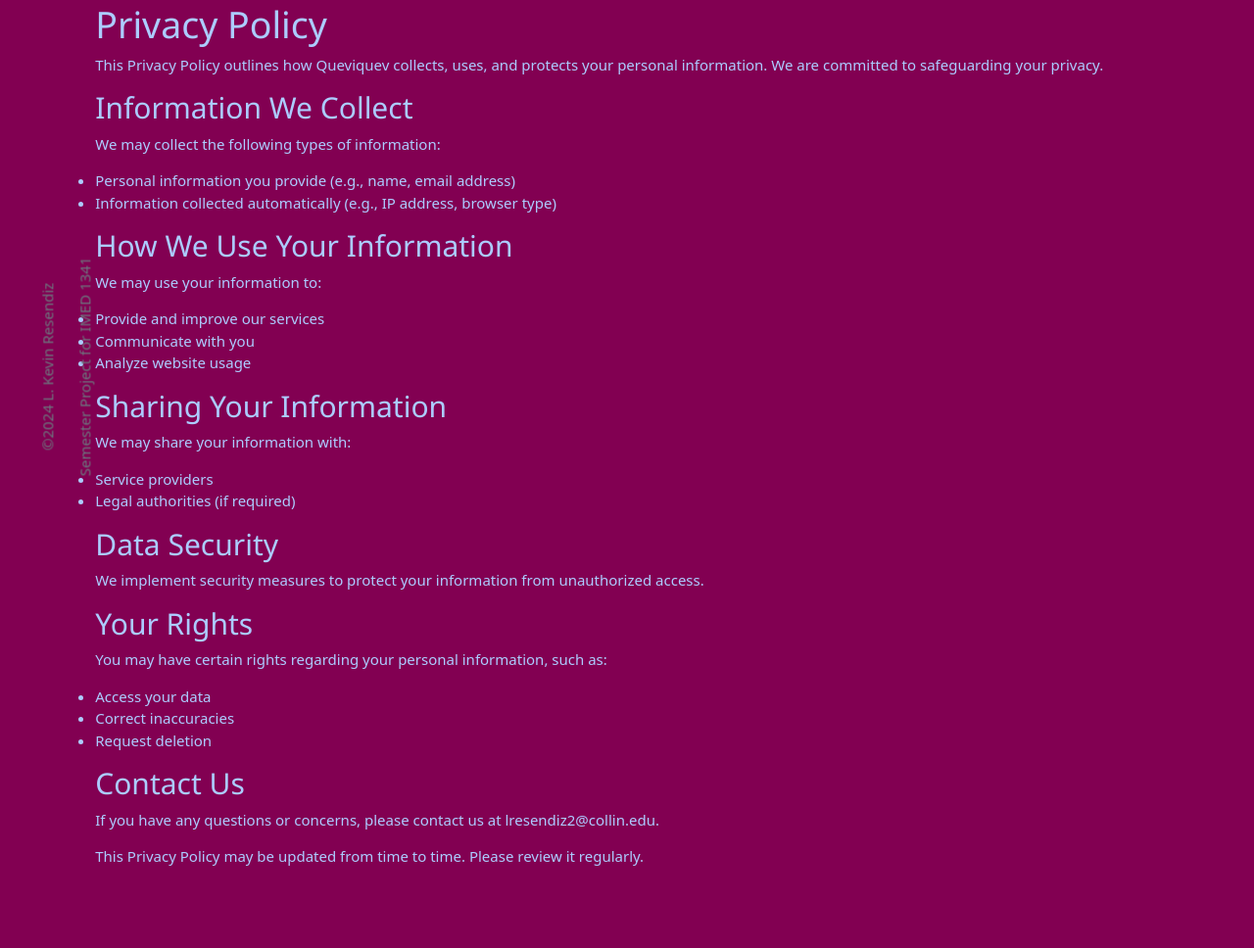
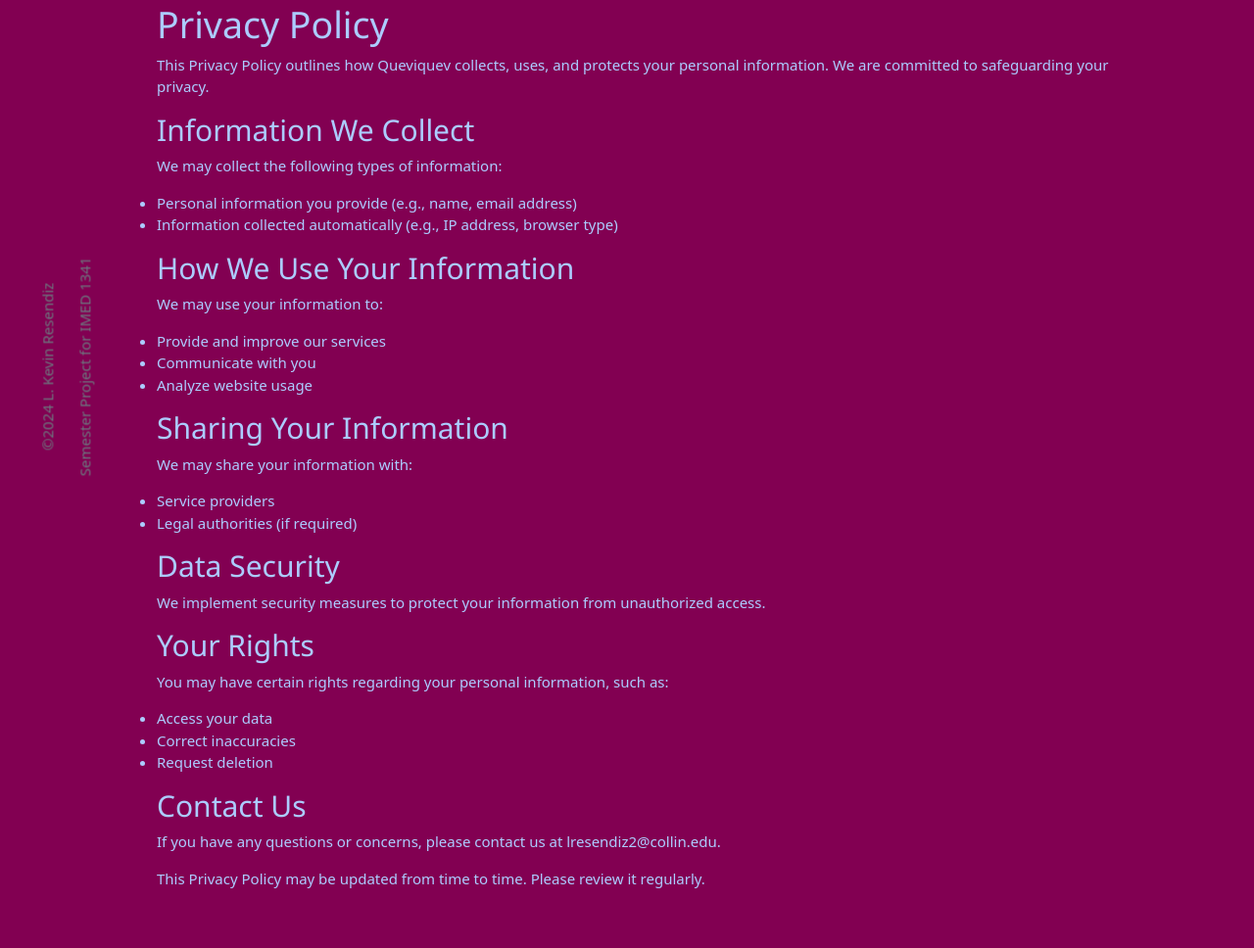
Before and after one commit to queviquev/Final-Project, a Flask app: page /privacypolicy/ in a window 1280 px wide. Shown: the part 63-1031 px from the top of the page at 98% size. Before the commit the page ends 947 px from the top, so only its background shows below. Run offline with Flask 3, Linux system fonts and the light colour scheme.

Commit message:
Revert "padding"
This reverts commit b957b748a8743fb546fccf09396d9386331e7745.

```diff
--- a/templates/aboutme.html
+++ b/templates/aboutme.html
@@ -39,7 +39,7 @@
     </style>
 {% endblock %}
 {% block content %}
-<div class="container w3-container w3-animate-bottom">
+<div class="container w3-container w3-animate-bottom ps-5">
     <div class="container headcontainer" id="aboutheader">
         <div class="row align-center">
             <div class="col-md-8 col-sm-6 d-block my-auto text-center">
--- a/templates/hireme.html
+++ b/templates/hireme.html
@@ -40,7 +40,7 @@
     </style>
 {% endblock %}
 {% block content %}
-<div class="container w3-container w3-animate-bottom">
+<div class="container w3-container w3-animate-bottom ps-5">
     <div class="container headcontainer">
         <h1 class="display-1">Why hire me?</h1>
         <h2 class="display-6">L. Kevin Resendiz</h2>
--- a/templates/index.html
+++ b/templates/index.html
@@ -53,7 +53,7 @@
 <div class="container w3-container w3-animate-bottom">
   <div class="row">
     <div class="col-11">
-      <div class="row">
+      <div class="row ps-5">
         <div
           data-bs-spy="scroll"
           data-bs-target="#homenav"
--- a/templates/portfolio.html
+++ b/templates/portfolio.html
@@ -79,7 +79,7 @@
   </div>
   <hr>
   <div class="container bodycontainer">
-    <div class="row row-cols-1 row-cols-md-3 g-3">
+    <div class="row ps-5 row-cols-1 row-cols-md-3 g-3">
       <div class="col">
         <div class="card h-100 border-dark">
           <img
--- a/templates/privacypolicy.html
+++ b/templates/privacypolicy.html
@@ -40,8 +40,8 @@
     </style>
 {% endblock %}
 {% block content %}
-    <div class="container">
-        <div class="row w3-container w3-animate-bottom">
+    <div class="container ps-5">
+        <div class="row ps-5 w3-container w3-animate-bottom">
             <h1>Privacy Policy</h1>
             <p>This Privacy Policy outlines how Queviquev collects, uses, and protects your personal information. We are committed to safeguarding your privacy.</p>
             <h2>Information We Collect</h2>
```
